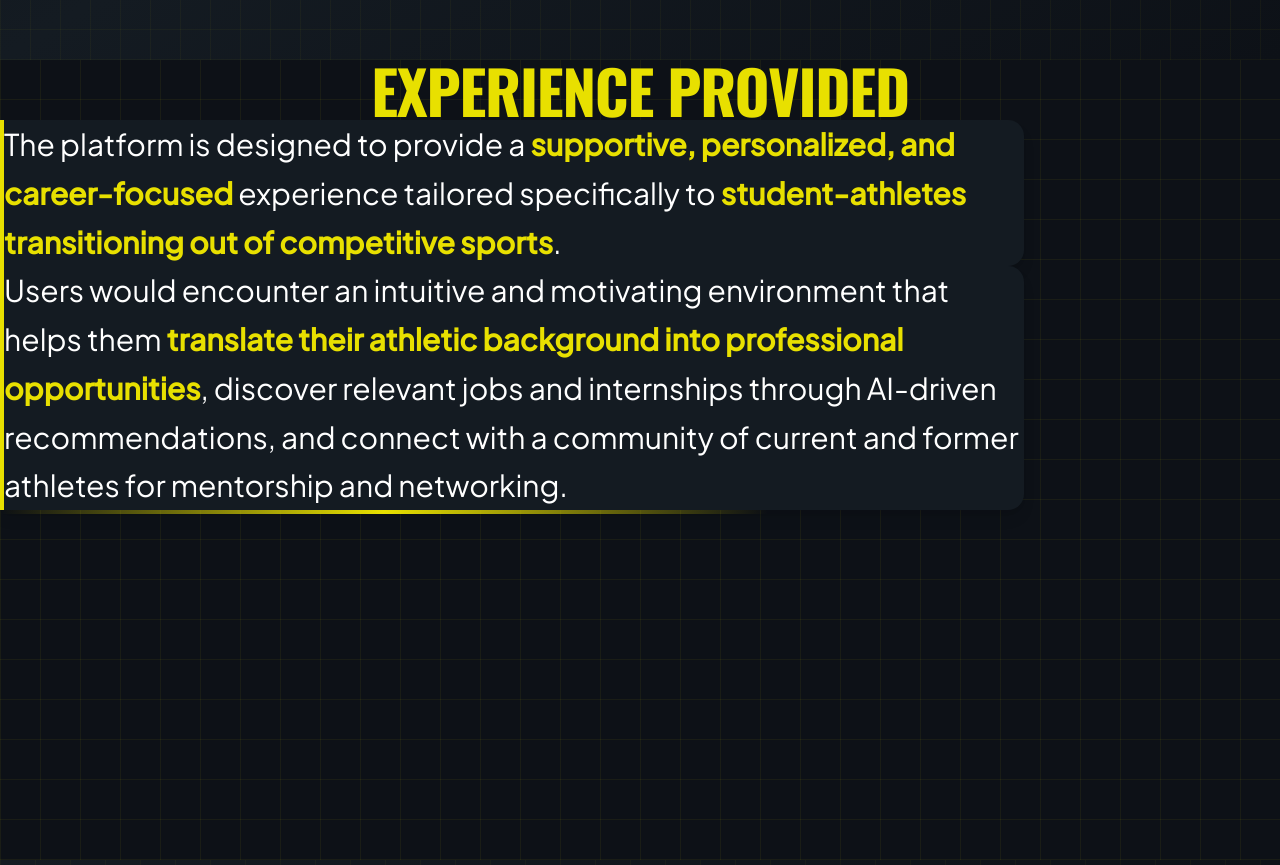
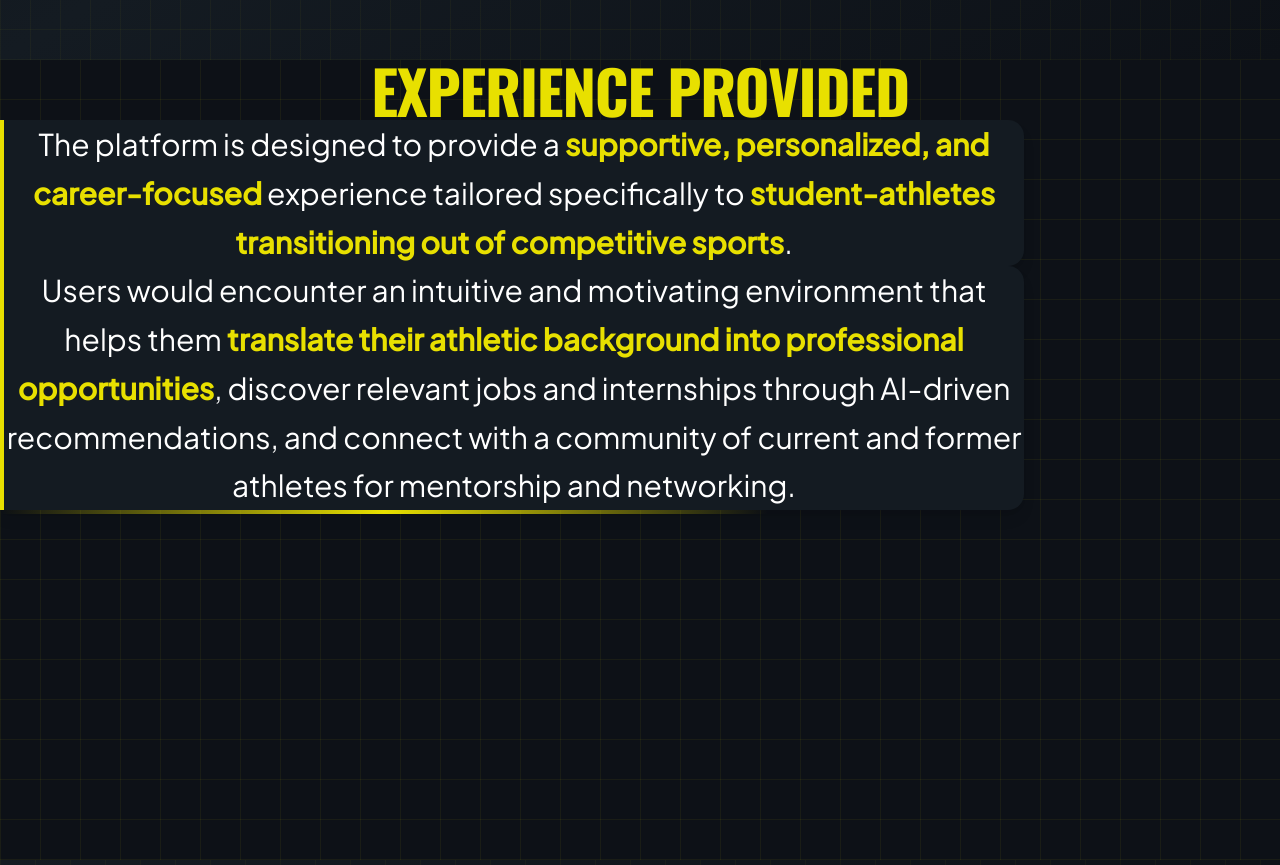
Before and after one commit to kaseybaylor-lang/lifeaftersport, a Next.js app: page / in a window 1280 px wide. Shown: the part 2340-3205 px from the top of the page. Built offline with nearby package versions, Linux system fonts and the light colour scheme.

Commit message:
Center text in Experience Provided section
Added text-center class to both feature card paragraphs for better visual alignment.

🤖 Generated with [Claude Code](https://claude.com/claude-code)

Co-Authored-By: Claude <noreply@anthropic.com>

```diff
--- a/components/sections/Experience.tsx
+++ b/components/sections/Experience.tsx
@@ -26,7 +26,7 @@ export default function Experience() {
             className="bg-[var(--background-card)] border-l-4 border-[var(--primary-yellow)] p-10 md:p-12 rounded-r-2xl shadow-lg"
           >
             <p
-              className="font-[family-name:var(--font-jakarta)] text-[var(--text-primary)] text-2xl md:text-3xl leading-relaxed"
+              className="font-[family-name:var(--font-jakarta)] text-[var(--text-primary)] text-2xl md:text-3xl leading-relaxed text-center"
               style={{ fontFamily: "var(--font-jakarta)" }}
             >
               The platform is designed to provide a{" "}
@@ -50,7 +50,7 @@ export default function Experience() {
             className="bg-[var(--background-card)] border-l-4 border-[var(--primary-yellow)] p-10 md:p-12 rounded-r-2xl shadow-lg"
           >
             <p
-              className="font-[family-name:var(--font-jakarta)] text-[var(--text-primary)] text-2xl md:text-3xl leading-relaxed"
+              className="font-[family-name:var(--font-jakarta)] text-[var(--text-primary)] text-2xl md:text-3xl leading-relaxed text-center"
               style={{ fontFamily: "var(--font-jakarta)" }}
             >
               Users would encounter an intuitive and motivating environment that
```
